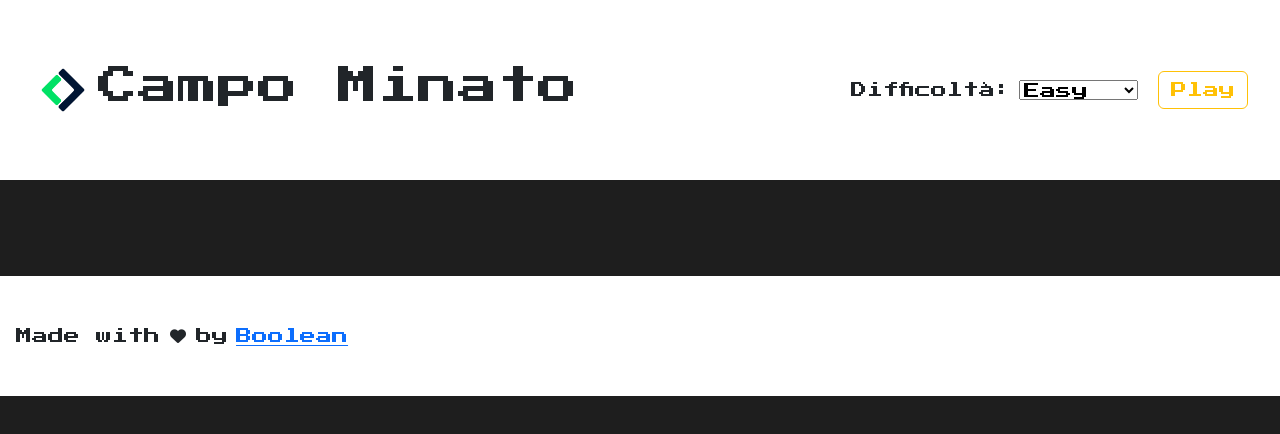
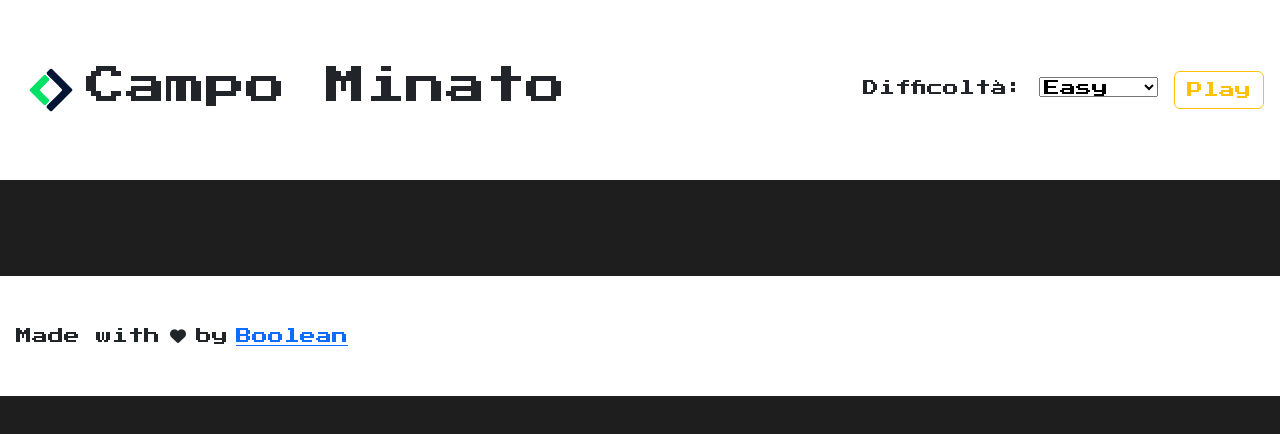
Before and after one commit to giuseppesciacca/js-campominato-grid, a plain HTML site: page index.html in a window 1280 px wide. Drawn offline with nearby package versions, Linux system fonts and the light colour scheme; a web font is replaced by a local one.

Commit message:
[fix] footer and header

```diff
--- a/assets/css/style.css
+++ b/assets/css/style.css
@@ -11,7 +11,7 @@ body {
 }
 
 #app_header {
-    min-height: 11.25rem;
+    height: 11.25rem;
     background-color: white;
 }
 
--- a/assets/js/main.js
+++ b/assets/js/main.js
@@ -27,7 +27,7 @@ btn_play.addEventListener('click', function () {
 
     for (let i = 0; i < numSquare; i++) {
         const squareEl = document.createElement('div');
-        squareEl.classList.add('col_my', 'd-flex', 'align-items-center', 'justify-content-center');
+        squareEl.classList.add('col_my', 'd-flex', 'align-items-center', 'justify-content-center', 'fs-5');
 
         if (difficultyEl.value == 'easy') {
             squareEl.classList.add('col_my_ez')
--- a/index.html
+++ b/index.html
@@ -26,31 +26,19 @@
 <body>
 
     <header id="app_header" class="px-3 d-flex align-items-center justify-content-between">
-
-        <div class="container-fluid">
-            <div class="row">
-                <div class="d-flex justify-content-start align-items-center col-md-6 ">
+        <div class="d-flex justify-content-start align-items-center">
             <img class="img-fluid" width="70" src="./assets/img/mobile-logo.png" alt="">
             <h1>Campo Minato</h1>
         </div>
-
-                <div
-                    class="px-3 col-md-6 col-12 d-flex justify-content-md-end align-items-center justify-content-center flex-wrap gap-1">
-
+        <div>
             <label for="difficulty">Difficoltà:</label>
-                    <select class="ms-1 me-3" name="difficulty" id="difficulty">
+            <select name="difficulty" id="difficulty">
                 <option value="easy">Easy</option>
                 <option value="medium">Medium</option>
                 <option value="hard">Hard</option>
             </select>
-
             <button id="btn_play" class="btn btn-outline-warning">Play</button>
         </div>
-            </div>
-            <!-- row -->
-        </div>
-        <!-- /container -->
-
     </header>
     <!-- /#app_header -->
 
```
Lines whose indentation alone changed are shown as unchanged.
